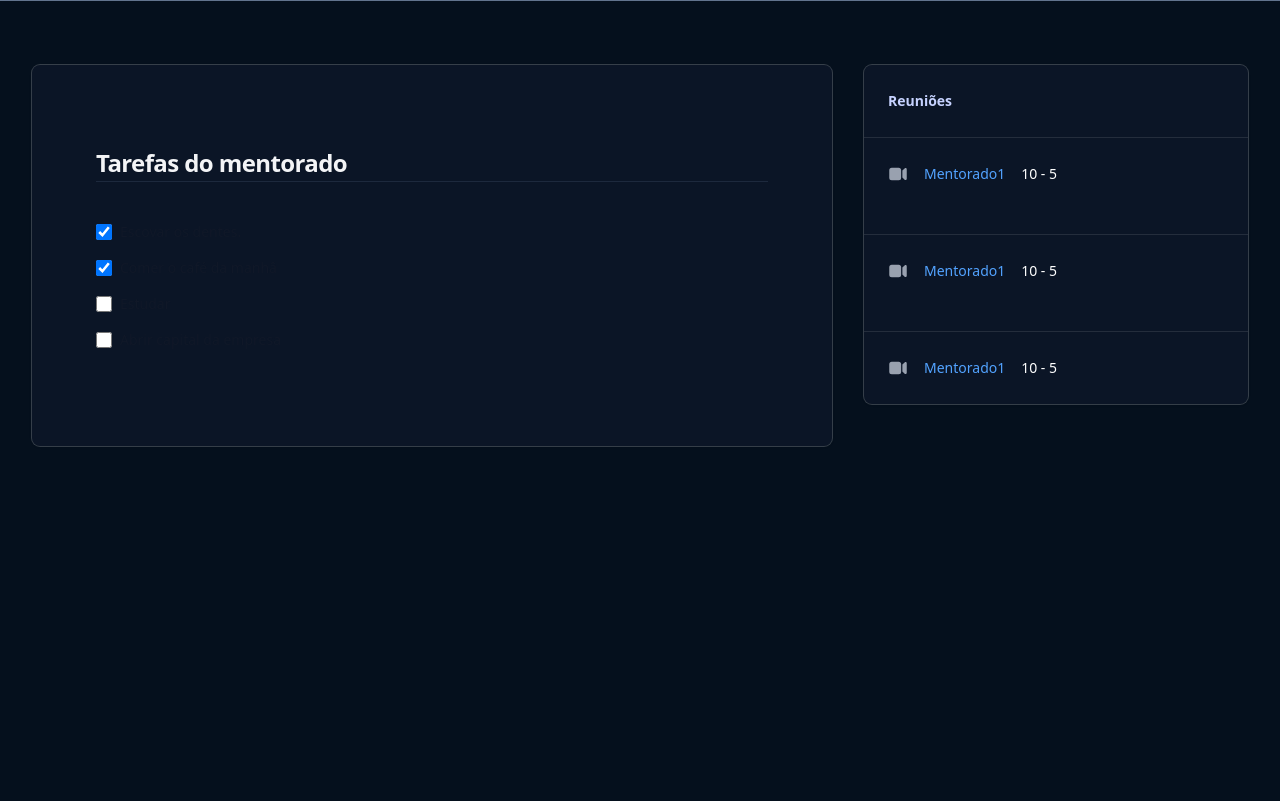
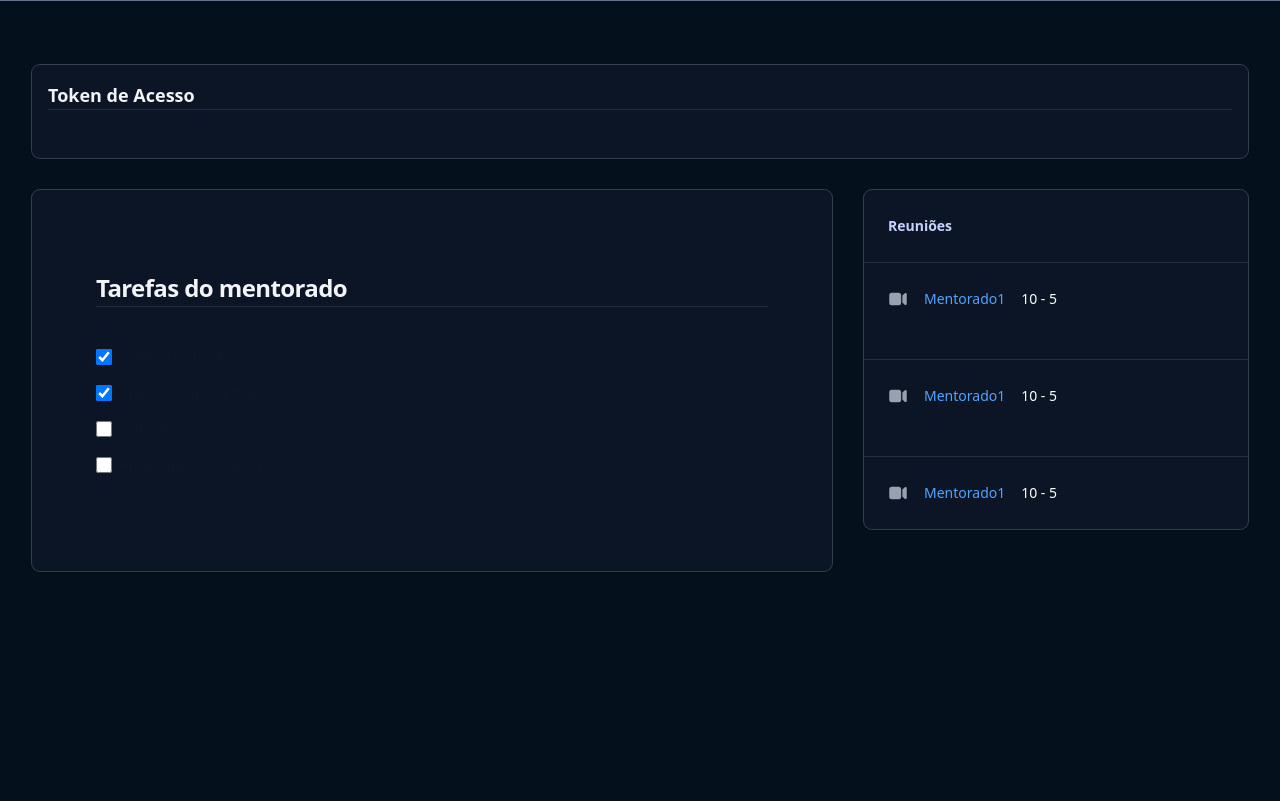
Before and after one commit to GilkleberMedeiros/psw13-monitorando, a Django app: template mentorados/templates/tarefas_mentorado.html in a window 1280 px wide. Shown: the part 272-1073 px from the top of the page. Run offline with Django 5.2, Linux system fonts and the light colour scheme; the template is opened without the code that fills it: values that come from a table or form of the project are taken from there, others are empty; data comes from the database, SQL or seed files in the repository; both versions use the stored data as it was after the commit.

Commit message:
adicionando token de acesso do mentorado na tela de tarefas.

```diff
--- a/mentorados/templates/tarefas_mentorado.html
+++ b/mentorados/templates/tarefas_mentorado.html
@@ -27,7 +27,7 @@
       </div>
       <div class="hidden lg:flex lg:gap-x-12">
         <a href="{% url 'mentorados' %}" class="text-sm/6 font-semibold text-gray-100">Mentorados</a>
-        <a href="{% url 'tarefas_mentorado' %}" class="text-sm/6 font-semibold text-gray-100">Tarefas</a>
+        <a href="{% url 'tarefas_mentorado' id=mentorado.id %}" class="text-sm/6 font-semibold text-gray-100">Tarefas</a>
         <a href="{% url 'escolher_dia' %}" class="text-sm/6 font-semibold text-gray-100">Reuniões</a>
       </div>
       <div class="hidden lg:flex lg:flex-1 lg:justify-end">
@@ -68,18 +68,34 @@
 
     <div class="bg-[#05101d] min-h-screen">
       <div class="mx-auto max-w-7xl px-4 py-16 sm:px-6 lg:px-8">
-        <div class="mx-auto grid max-w-2xl grid-cols-1 grid-rows-1 items-start gap-x-8 gap-y-8 lg:mx-0 lg:max-w-none lg:grid-cols-3">
+        <div
+          class="
+            mx-auto grid max-w-2xl grid-cols-1 grid-rows-1 items-start gap-x-8 gap-y-8 lg:mx-0
+            lg:max-w-none lg:grid-cols-3 lg:grid-rows-[auto auto]
+          "
+        >
+          <!-- START - Card Token -->
+          <div class="
+            lg:row-end-2 lg:col-span-3 rounded-lg shadow-sm ring-1 ring-white/20
+            bg-[#0b1526] p-4
+            "
+          >
+            <h2 class="font-semibold text-lg text-gray-100">Token de Acesso</h2>
+            <hr class="border-px border-slate-800">
+
+            <p class="mt-8 font-medium text-md text-gray-200">{{mentorado.token}}</p>
+          </div>
+          <!-- END - Card Token -->
+
           <!-- Invoice summary -->
-            <div class="lg:col-start-3 lg:row-end-1 ">
+          <!-- START - Card de Reuniões -->
+          <div class="lg:col-start-3 lg:row-start-2 lg:row-end-3">
             <h2 class="sr-only">Summary</h2>
             <div class="rounded-lg shadow-sm ring-1 ring-white/20 bg-[#0b1526]">
                 <dl class="flex flex-wrap">
                 <div class="flex-auto px-6 pt-6">
                     <p class="text-sm/6 font-semibold text-indigo-200">Reuniões</p>
-
-
                 </div>
-
 
                 {% for video in videos %}
                   <div class="mt-6 flex w-full flex-none gap-x-4 border-t border-gray-50/10 px-6 py-6">
@@ -90,7 +106,10 @@
 
 
                       </dt>
-                      <dd class="text-sm/6 font-medium text-blue-400"><a href="{{video.video.url}}">{{video.mentorado}}</a></dd><p class="text-sm/6 text-white">10 - 5</p>
+                      <dd class="text-sm/6 font-medium text-blue-400">
+                        <a href="{{video.video.url}}">{{video.mentorado}}</a>
+                      </dd>
+                      <p class="text-sm/6 text-white">10 - 5</p>
                   </div>
                 {% endfor %}
 
@@ -99,10 +118,20 @@
 
             </div>
           </div>
+          <!-- END - Card de reuniões -->
 
           <!-- Invoice -->
-            <div class="-mx-4 px-4 py-8 shadow-sm  sm:mx-0 sm:rounded-lg sm:px-8 sm:pb-14 lg:col-span-2 lg:row-span-2 lg:row-end-2 xl:px-16 xl:pb-20 xl:pt-16 ring-1 ring-white/20 bg-[#0b1526]">
-                <h2 class="mt-4 text-2xl/9 font-bold tracking-tight text-gray-100">Tarefas do mentorado</h2>
+          <!-- START - Card de tarefas do mentorado -->
+          <div
+            class="
+              -mx-4 px-4 py-8 shadow-sm sm:mx-0 sm:rounded-lg sm:px-8 sm:pb-14 lg:col-span-2
+              lg:row-span-1 lg:row-start-2 xl:px-16 xl:pb-20 xl:pt-16 ring-1 ring-white/20
+              bg-[#0b1526]
+              "
+          >
+            <h2 class="mt-4 text-2xl/9 font-bold tracking-tight text-gray-100">
+              Tarefas do mentorado
+            </h2>
             <hr class="border-px border-slate-800">
 
             <div class="grid grid-cols-4 gap-5 mt-4">
@@ -126,10 +155,16 @@
                     hx-post="{% url 'marcar_tarefa' id=tarefa.id %}"
                     hx-trigger="click"
                   >
-                      <label for="tarefa-checkbox-{{tarefa.id}}" class="ms-2 text-sm font-medium text-gray-900 dark:text-gray-300">{{tarefa.tarefa}}</label>
+                  <label
+                    for="tarefa-checkbox-{{tarefa.id}}"
+                    class="ms-2 text-sm font-medium text-gray-900 dark:text-gray-300"
+                  >
+                    {{tarefa.tarefa}}
+                  </label>
               </div>
             {% endfor %}
           </div>
+          <!-- END - Card tarefas -->
           </div>
         </div>
       </div>
```
Also changed, not shown: mentorados/templates/tarefa.html (+31 -16 lines), db.sqlite3, media/mentorados/fotos/circuito_pic_av05.png (added), 1 other file. Lines whose indentation alone changed are shown as unchanged.
